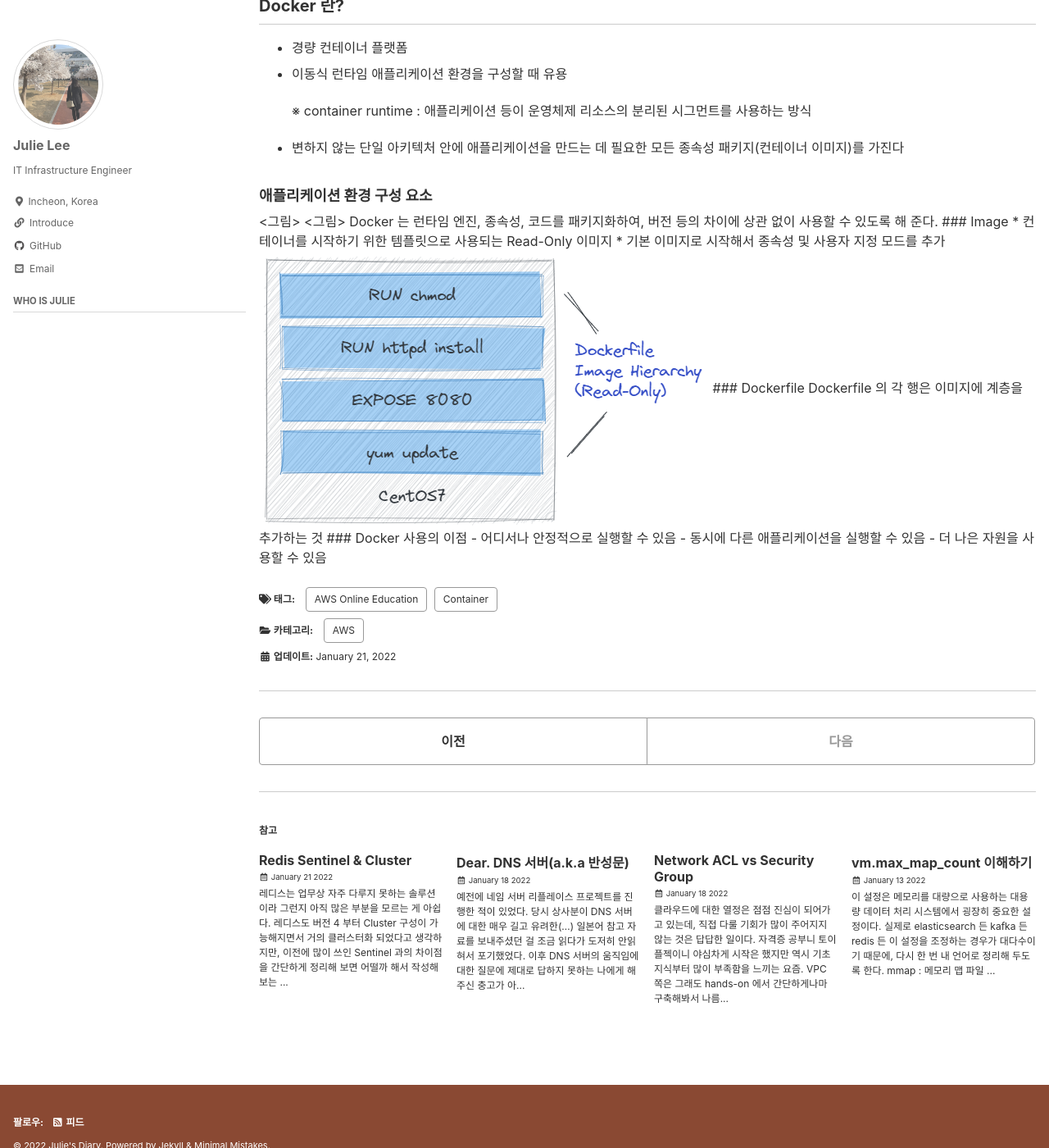
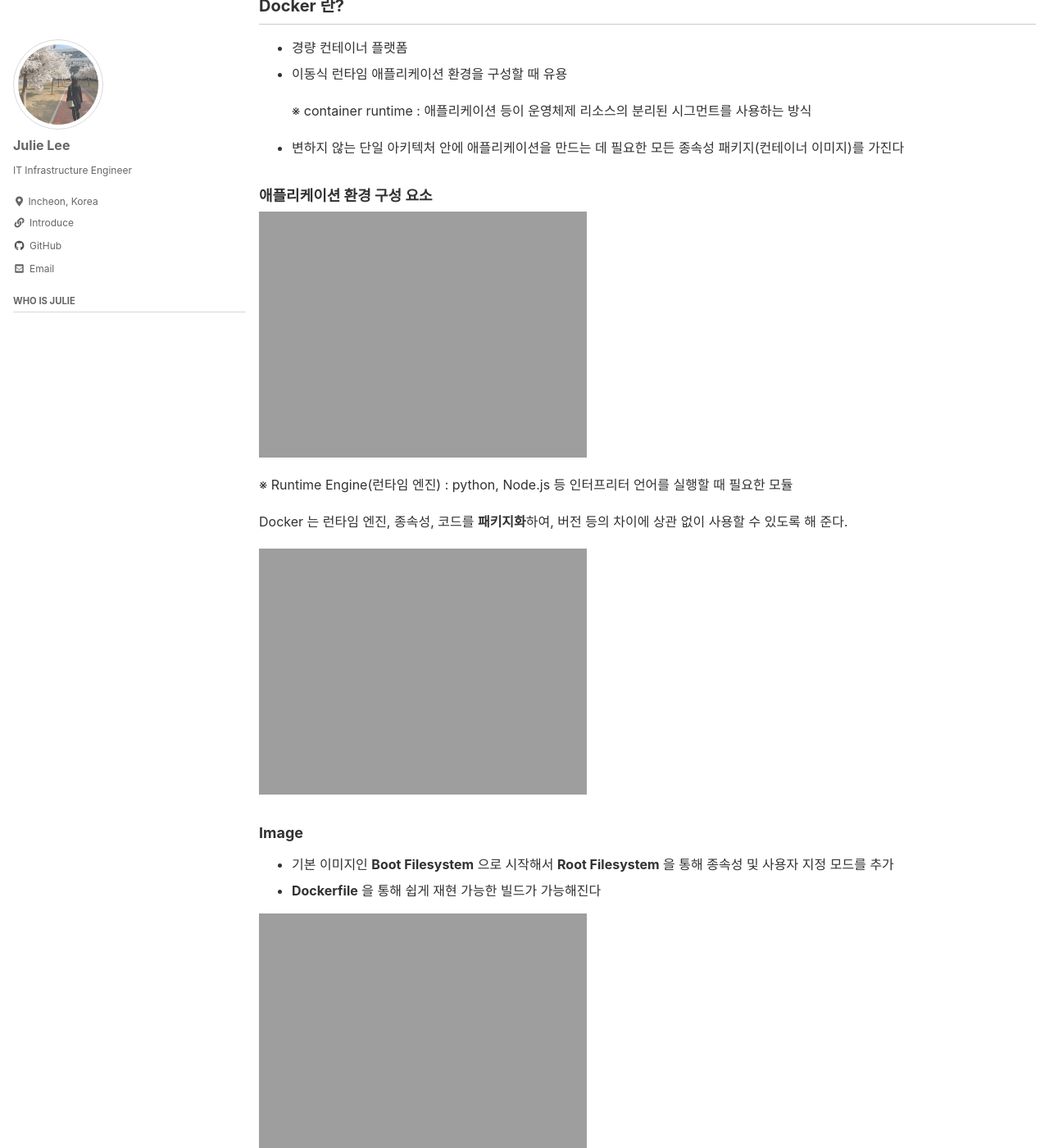
Before and after one commit to smilejulie0812/smilejulie0812.github.io, a Jekyll site: the page built from _posts/2022-01-21-reviewAWSOnlineEdu01.md, in a window 1280 px wide and 1400 px high, scrolled down 1444 px. Shown: the whole window at 82% size. Built offline with Jekyll 4.4.1, drawn with Linux system fonts in a browser that asks for light colours; cached includes are drawn as plain includes; some of the changed text lies outside the part shown.

Commit message:
Update 2022-01-21-reviewAWSOnlineEdu01.md

```diff
--- a/_posts/2022-01-21-reviewAWSOnlineEdu01.md
+++ b/_posts/2022-01-21-reviewAWSOnlineEdu01.md
@@ -48,22 +48,32 @@ VM 과 달리 컨테이너는 기본 호스트 시스템의 OS 커널을 공유
 
 ### 애플리케이션 환경 구성 요소
 
-<그림>
+{% raw %}<img src="https://smilejulie0812.github.io/assets/images/reviewAWSOnlineEdu01-3.png" alt="">{% endraw %}
 
-<그림>
+※ Runtime Engine(런타임 엔진) : python, Node.js 등 인터프리터 언어를 실행할 때 필요한 모듈
 
-Docker 는 런타임 엔진, 종속성, 코드를 패키지화하여, 버전 등의 차이에 상관 없이 사용할 수 있도록 해 준다.
+Docker 는 런타임 엔진, 종속성, 코드를 **패키지화**하여, 버전 등의 차이에 상관 없이 사용할 수 있도록 해 준다.
+
+{% raw %}<img src="https://smilejulie0812.github.io/assets/images/reviewAWSOnlineEdu01-4.png" alt="">{% endraw %}
 
 ### Image
 
-* 컨테이너를 시작하기 위한 템플릿으로 사용되는 Read-Only 이미지
-* 기본 이미지로 시작해서 종속성 및 사용자 지정 모드를 추가
+* 기본 이미지인 **Boot Filesystem** 으로 시작해서 **Root Filesystem** 을 통해 종속성 및 사용자 지정 모드를 추가
+* **Dockerfile** 을 통해 쉽게 재현 가능한 빌드가 가능해진다
 
-{% raw %}<img src="https://smilejulie0812.github.io/assets/images/reviewAWSOnlineEdu01-5.png" alt="">{% endraw %}
+{% raw %}<img src="https://smilejulie0812.github.io/assets/images/reviewAWSOnlineEdu01-6.png" alt="">{% endraw %}
+
+* **Boot Filesystem** : 컨테이너를 시작하기 위한 템플릿으로 사용되는 Read-Only 이미지, 상위에 올릴 **Root Filesystem** 이미지와는 상관없이 일정한 설정을 가져간다.
+* **Writable Container** : 임시적으로 올려서 사용하는 컨테이너로, 해당 컨테이너가 종료되면 저장되어 있던 데이터는 삭제되므로 별도 백업을 해야 함
 
 ### Dockerfile
 
-Dockerfile 의 각 행은 이미지에 계층을 추가하는 것
+* Dockerfile 의 각 행은 이미지에 계층을 추가하는 것
+* Dockerfile 은 불변하므로, 복수의 Thin R/W Layer 를 몇 번이고 사용 가능하다
+
+아래의 그림과 같이 **CentOS7 install → yum update & httpd(Apache) install → Setting** 으로 이어지는 일련의 초기 구축이 **하나의 Dockerfile 작성을 통해 가능**해진다.
+
+{% raw %}<img src="https://smilejulie0812.github.io/assets/images/reviewAWSOnlineEdu01-5.png" alt="">{% endraw %}
 
 ### Docker 사용의 이점
 
```
